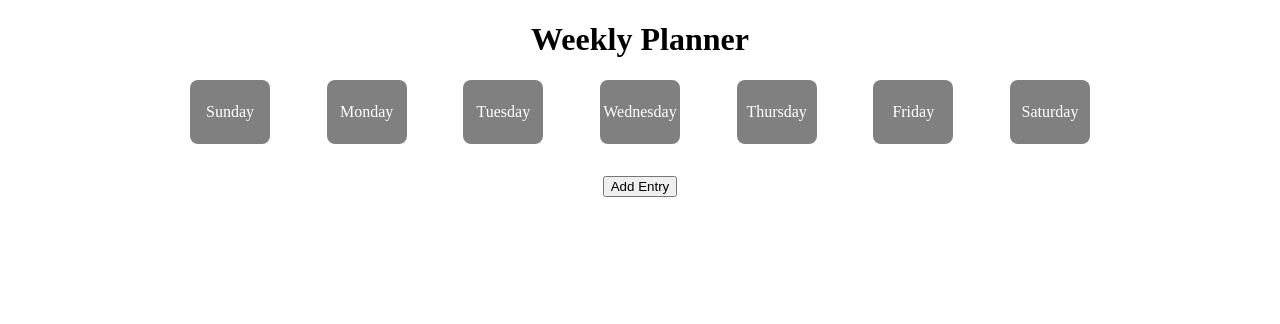
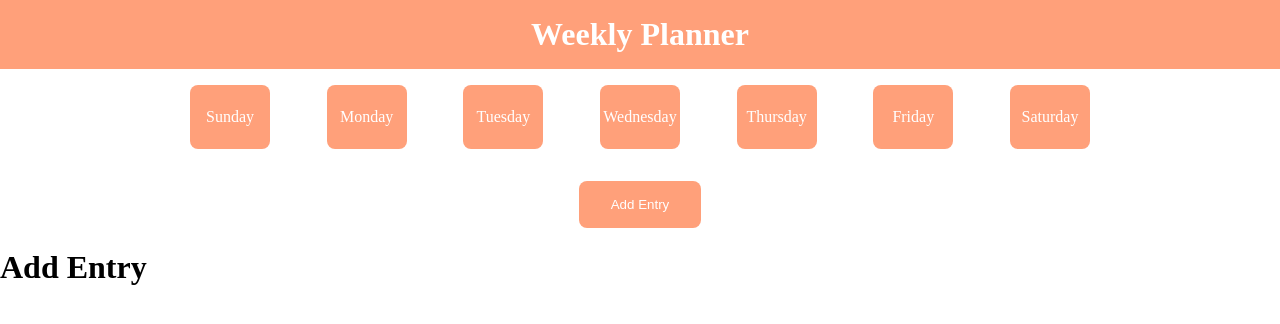
Before and after one commit to kelly-hansen/week-planner, a plain HTML site: page index.html in a window 1280 px wide. Drawn offline with Linux system fonts and the light colour scheme.

Commit message:
model start

```diff
--- a/index.html
+++ b/index.html
@@ -27,6 +27,19 @@
         <button class="addEntryBtn">Add Entry</button>
       </div>
     </div>
+
+    <div class="model-contianer">
+      <div class="model">
+        <div class="row">
+          <h1>Add Entry</h1>
+        </div>
+        <div class="row">
+          <form>
+
+          </form>
+        </div>
+      </div>
+    </div>
   </main>
   <script src="main.js"></script>
 </body>
--- a/styles.css
+++ b/styles.css
@@ -1,9 +1,24 @@
+* {
+  box-sizing: border-box;
 
+}
+body {
+  margin: 0;
+}
+
+header {
+  text-align: center;
+  background-color: lightsalmon;
+  color: white;
+  padding: 1rem 0;
+  margin-bottom: 1rem;
+}
+header h1 {
+  margin: 0;
+}
 .container {
   max-width: 900px;
   margin: 0 auto;
-
-
 }
 
 .row {
@@ -16,7 +31,7 @@
 }
 
 .weekday {
-  background-color: grey;
+  background-color: lightsalmon;
   width: 5rem;
   height: 4rem;
   display: flex;
@@ -30,7 +45,10 @@
   text-align: center;
   margin-top: 2rem;
 }
-
-header {
-  text-align: center;
+.addEntryBtn {
+  color: white;
+  background-color: lightsalmon;
+  padding: 1rem 2rem;
+  border: none;
+  border-radius: 0.5rem;
 }
```
